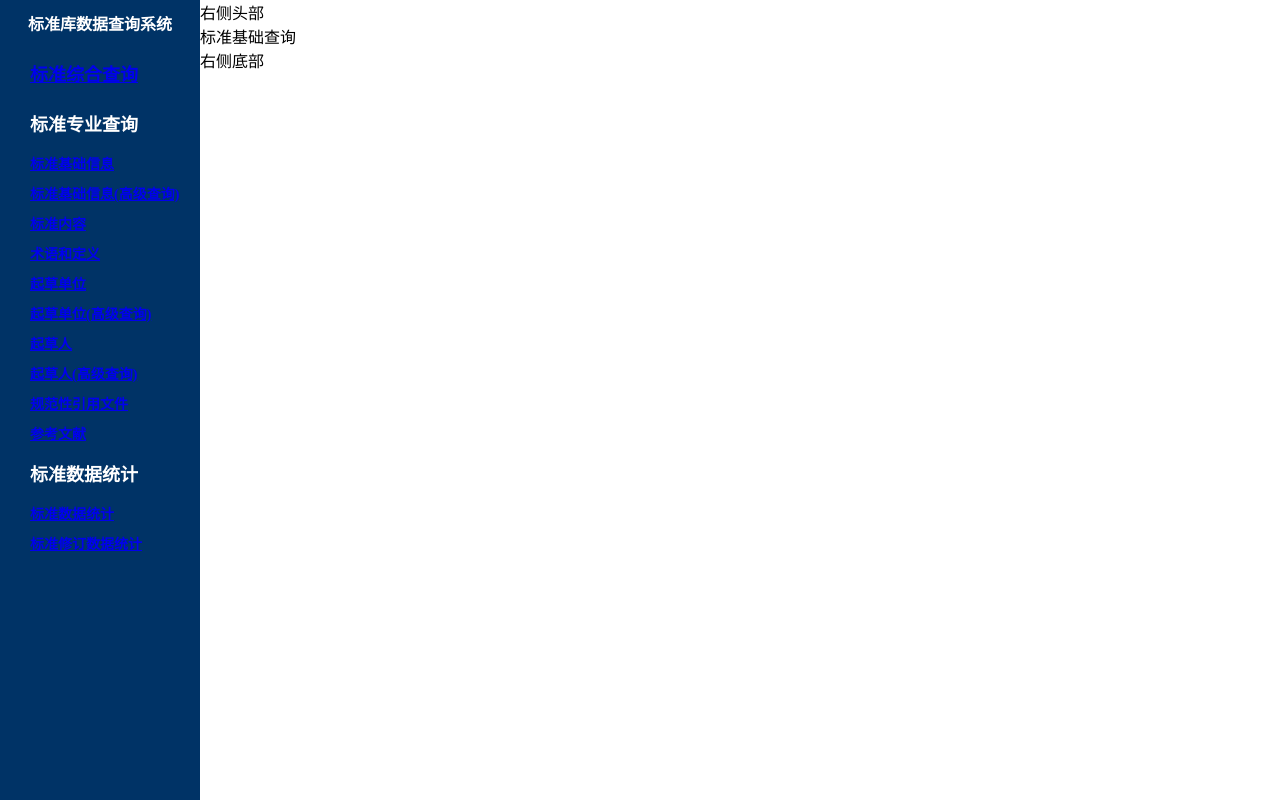
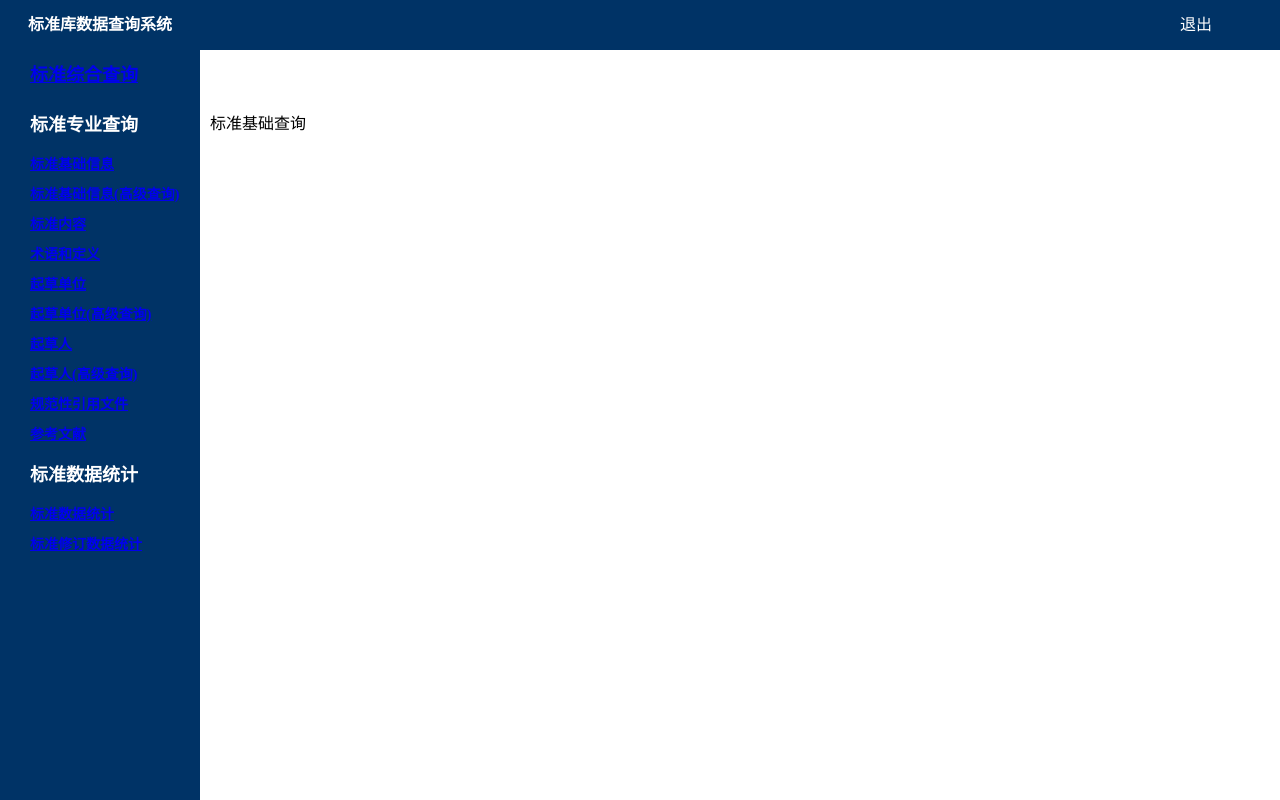
Before and after one commit to huchongyuan/pro, a Vue app: page /#/NormBaseQuery in a window 1280 px wide. Built offline with nearby package versions, Linux system fonts and the light colour scheme; what view-design would draw is missing.

Commit message:
增加页面布局

```diff
--- a/src/views/Home.vue
+++ b/src/views/Home.vue
@@ -4,7 +4,7 @@
  * @Author: huchongyuan
  * @Date: 2021-03-07 22:57:02
  * @LastEditors: huchongyuan
- * @LastEditTime: 2021-03-12 11:07:38
+ * @LastEditTime: 2021-03-13 14:26:07
 -->
 <template>
     <div id="Home">
@@ -13,11 +13,17 @@
           <LeftMenu />
         </nav>
         <main>
-          <header>右侧头部</header>
-          <div>
-              <router-view />
+          <header>
+            <div class="loginOut">退出</div>
+          </header>
+          <div class="containerWrap">
+              <div class="container">
+                <div class="tabsWrap"></div>
+                <div class="view">
+                   <router-view />
+                </div>
+              </div>
           </div>
-          <footer>右侧底部</footer>
         </main>
     </div>
 </template>
@@ -54,6 +60,31 @@ export default {
     width:calc(100% - 200px);
     float:left;
     height:100%;
+    header{
+      height:50px;
+      background-color: rgba(0, 51, 102, 1);
+      .loginOut{
+        color:#fff;
+        width:100px;
+        height:50px;
+        line-height:50px;
+        float:right;
+        cursor: pointer;
+      }
+    }
+    .containerWrap{
+      width:100%;
+      height:calc(100% - 50px);
+      .container{
+        padding:10px;
+        .tabsWrap{
+          height:50px;
+        }
+        .view{
+          height:calc(100% - 50px);
+        }
+      }
+    }
   }
 }
 </style>
```
Also changed, not shown: src/components/Category.vue (added, +49 -0 lines).
